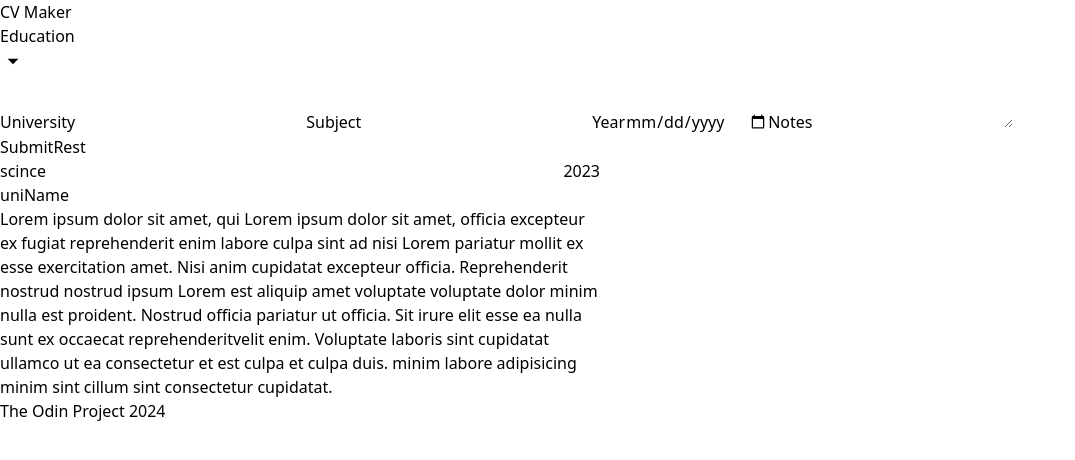
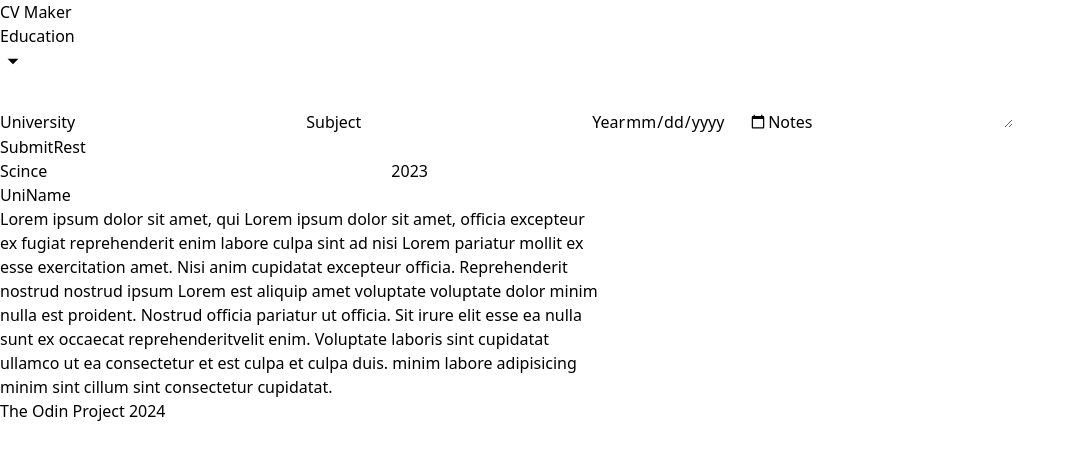
Before and after one commit to Mokhtar25/CvMaker, a React (Vite) app: page / in a window 1280 px wide. Shown: the top 460 px of the page, without its empty margins (0-1075 px from the left). Built offline with nearby package versions, Linux system fonts and the light colour scheme.

Commit message:
finshing the grid styling

```diff
--- a/src/components/DisplayEdu.tsx
+++ b/src/components/DisplayEdu.tsx
@@ -5,10 +5,12 @@ import { Data } from "./Card";
 
 export const DisplayEdu: FC<Data> = ({ uniName, endYear, notes, subject }) => {
   return (
-    <div className="display-card border-2 border-black bg-slate-300 p-10">
-      <h2 className="display-subject">{subject}</h2>
-      <h5 className="display-uniName">{uniName}</h5>
-      <span className="display-endYear">{endYear}</span>
+    <div className="display-card border-2 border-black bg-slate-300 p-10 gap-2">
+      <h2 className="display-subject text-3xl">{subject}</h2>
+      <h5 className="display-uniName text-xl text-gray-600">{uniName}</h5>
+      <span className="display-endYear pl-[70%] text-gray-600 text-xl">
+        {endYear}
+      </span>
       <p className="display-notes">{notes}</p>
     </div>
   );
--- a/src/components/style/DisplayEdu.css
+++ b/src/components/style/DisplayEdu.css
@@ -1,10 +1,7 @@
 .display-card {
   display: grid;
+  align-items: center;
   width: 600px;
-
-  white-space: initial;
-  overflow-wrap: break-word;
-
   grid-template-areas:
     "subject subject endYear"
     "uniName uniName uniName"
@@ -14,11 +11,13 @@
 .display-notes {
   grid-area: notes;
 }
-.display-subjcet {
+.display-subject {
   grid-area: subject;
+  text-transform: capitalize;
 }
 .display-uniName {
   grid-area: uniName;
+  text-transform: capitalize;
 }
 .display-endYear {
   grid-area: endYear;
```
